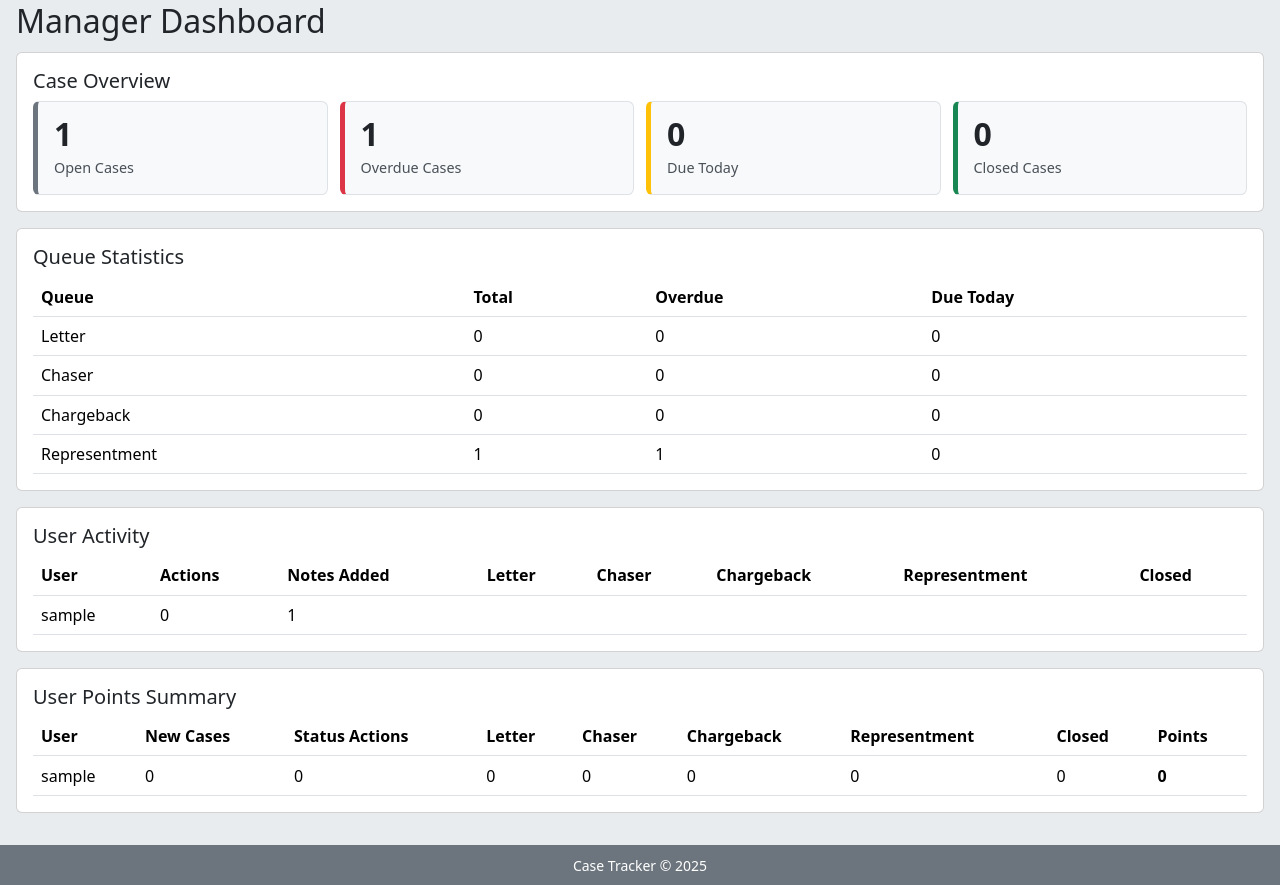
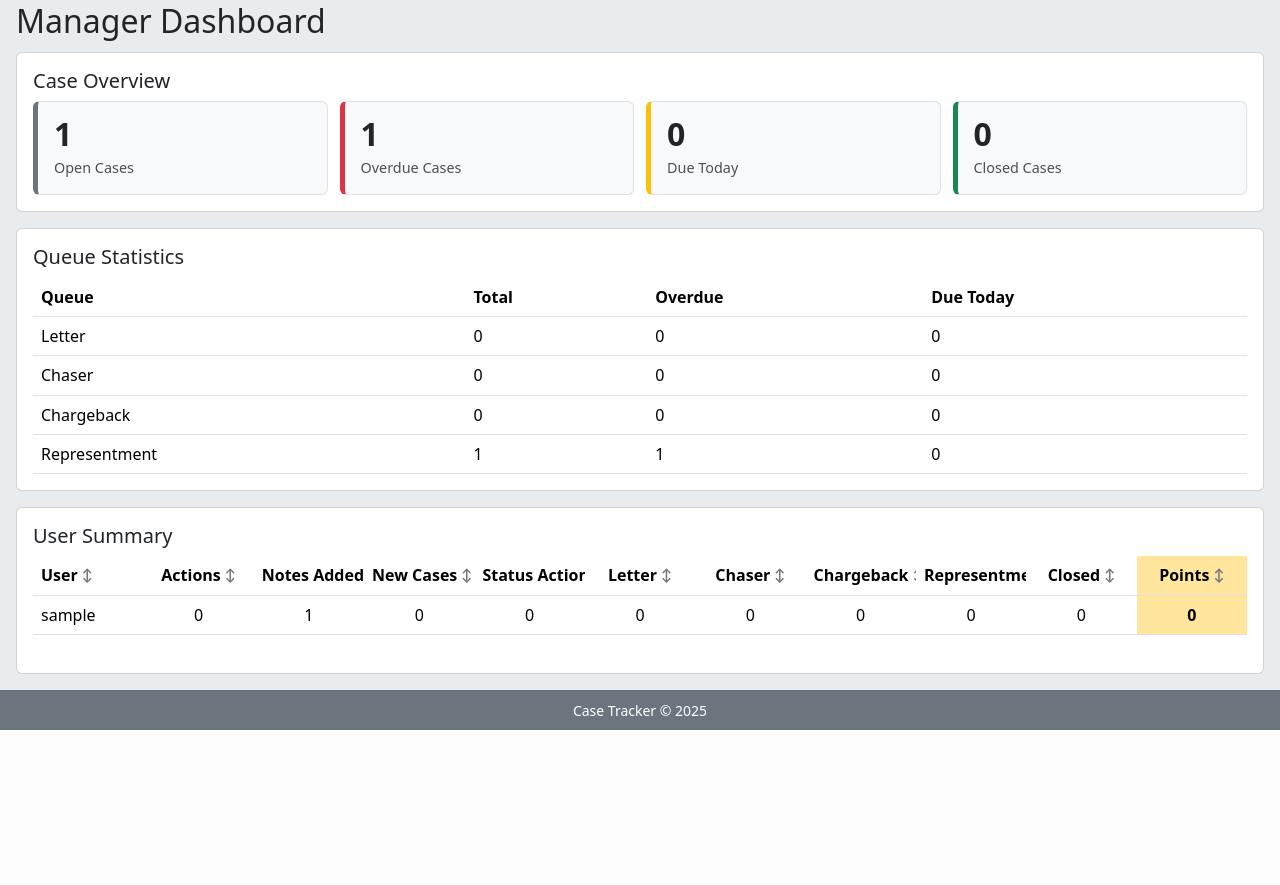
Before and after one commit to FelixCortezGIT/Case-tracker, a Flask app: page /manager_dashboard in a window 1280 px wide. Shown: the part 70-955 px from the top of the page. After the commit the page ends 800 px from the top, so only its background shows below. Run offline with Flask 3, Linux system fonts and the light colour scheme; tables that the repository leaves empty hold one stand-in row (values such as "Sample post").

Commit message:
- pridane Userpoints Summary - adaptivne rozhranie manager dashboard na vysku aj sirku

```diff
--- a/app.py
+++ b/app.py
@@ -237,9 +237,14 @@ def manager_dashboard():
         .count()
     )
     users = User.query.all()
-    user_statistics = []
+    first_logs_subquery = (
+        db.session.query(func.min(Log.log_id).label("first_log_id"))
+        .group_by(Log.case_id)
+        .subquery()
+    )
+    user_summary = []
     for user in users:
-        actions = (
+        total_log_actions = (
             Log.query
             .filter(Log.user_id == user.user_id)
             .count()
@@ -249,76 +254,61 @@ def manager_dashboard():
             .filter(Notes.user_id == user.user_id)
             .count()
         )
-        user_statistics.append({
+        new_cases = (
+            Log.query
+            .filter(Log.user_id == user.user_id)
+            .filter(Log.log_id.in_(first_logs_subquery))
+            .count()
+        )
+        status_actions = total_log_actions - new_cases
+        letter_actions = (
+            Log.query
+            .join(Status)
+            .filter(Log.user_id == user.user_id)
+            .filter(Status.status_name == "letter")
+            .count()
+        )
+        chaser_actions = (
+            Log.query
+            .join(Status)
+            .filter(Log.user_id == user.user_id)
+            .filter(Status.status_name == "chaser")
+            .count()
+        )
+        chargeback_actions = (
+            Log.query
+            .join(Status)
+            .filter(Log.user_id == user.user_id)
+            .filter(Status.status_name == "chargeback")
+            .count()
+        )
+        representment_actions = (
+            Log.query
+            .join(Status)
+            .filter(Log.user_id == user.user_id)
+            .filter(Status.status_name == "representment")
+            .count()
+        )
+        closed_actions = (
+            Log.query
+            .join(Status)
+            .filter(Log.user_id == user.user_id)
+            .filter(Status.status_name == "closed")
+            .count()
+        )
+        user_summary.append({
             "username": user.username,
-            "actions": actions,
-            "notes_added": notes_added
+            "actions": total_log_actions,
+            "notes_added": notes_added,
+            "new_cases": new_cases,
+            "status_actions": status_actions,
+            "letter_actions": letter_actions,
+            "chaser_actions": chaser_actions,
+            "chargeback_actions": chargeback_actions,
+            "representment_actions": representment_actions,
+            "closed_actions": closed_actions,
+            "points": (new_cases * 2) + status_actions
         })
-        first_logs_subquery = (
-            db.session.query(func.min(Log.log_id).label("first_log_id"))
-            .group_by(Log.case_id)
-            .subquery()
-        )
-        points_statistics = []
-        for user in users:
-            total_log_actions = (
-                Log.query
-                .filter(Log.user_id == user.user_id)
-                .count()
-            )
-            new_cases = (
-                Log.query
-                .filter(Log.user_id == user.user_id)
-                .filter(Log.log_id.in_(first_logs_subquery))
-                .count()
-            )
-            status_actions = total_log_actions - new_cases
-            letter_actions = (
-                Log.query
-                .join(Status)
-                .filter(Log.user_id == user.user_id)
-                .filter(Status.status_name == "letter")
-                .count()
-            )
-            chaser_actions = (
-                Log.query
-                .join(Status)
-                .filter(Log.user_id == user.user_id)
-                .filter(Status.status_name == "chaser")
-                .count()
-            )
-            chargeback_actions = (
-                Log.query
-                .join(Status)
-                .filter(Log.user_id == user.user_id)
-                .filter(Status.status_name == "chargeback")
-                .count()
-            )
-            representment_actions = (
-                Log.query
-                .join(Status)
-                .filter(Log.user_id == user.user_id)
-                .filter(Status.status_name == "representment")
-                .count()
-            )
-            closed_actions = (
-                Log.query
-                .join(Status)
-                .filter(Log.user_id == user.user_id)
-                .filter(Status.status_name == "closed")
-                .count()
-            )
-            points_statistics.append({
-                "username": user.username,
-                "new_cases": new_cases,
-                "status_actions": status_actions,
-                "letter_actions": letter_actions,
-                "chaser_actions": chaser_actions,
-                "chargeback_actions": chargeback_actions,
-                "representment_actions": representment_actions,
-                "closed_actions": closed_actions,
-                "points": (new_cases * 2) + status_actions
-            })
     queue_names = ["letter", "chaser", "chargeback", "representment"]
     queue_statistics = []
     for queue_name in queue_names:
@@ -355,8 +345,7 @@ def manager_dashboard():
         overdue_cases=overdue_cases,
         due_today_cases=due_today_cases,
         queue_statistics=queue_statistics,
-        user_statistics=user_statistics,
-        points_statistics=points_statistics
+        user_summary=user_summary
     )
 
 @app.route("/case/<int:case_id>/update_case", methods=["POST"])
--- a/static/style.css
+++ b/static/style.css
@@ -225,3 +225,85 @@ body {
     vertical-align: middle;
     padding: 0.45rem 0.5rem;
 }
+
+.manager-screen {
+    display: flex;
+    flex-direction: column;
+    min-height: 0;
+    overflow: hidden;
+}
+
+.manager-screen > .card {
+    flex-shrink: 0;
+}
+
+.user-summary-card {
+    flex: 1;
+    min-height: 0;
+    margin-bottom: 0;
+    display: flex;
+    flex-direction: column;
+}
+
+.user-summary-table-wrap {
+    flex: 1;
+    min-height: 0;
+    overflow-y: auto;
+    overflow-x: auto;
+}
+
+.user-summary-table-wrap .manager-table {
+    min-width: 70rem;
+}
+
+.user-summary-table-wrap .manager-table thead th {
+    position: sticky;
+    top: 0;
+    z-index: 2;
+    background-color: #ffffff;
+    border-bottom: 1px solid #dee2e6;
+}
+
+.user-summary-table-wrap .manager-table th,
+.user-summary-table-wrap .manager-table td {
+    white-space: nowrap;
+}
+
+.user-summary-table-wrap .manager-table th:last-child,
+.user-summary-table-wrap .manager-table td:last-child {
+    text-align: center;
+    font-weight: bold;
+    background-color: #ffe69c;
+}
+
+.user-summary-table-wrap .manager-table td:last-child {
+    font-size: 1rem;
+}
+
+.user-summary-table-wrap .manager-table {
+    table-layout: fixed;
+    width: 100%;
+    min-width: 70rem;
+}
+
+.user-summary-table-wrap .manager-table th,
+.user-summary-table-wrap .manager-table td {
+    text-align: center;
+}
+
+.user-summary-table-wrap .manager-table th:first-child,
+.user-summary-table-wrap .manager-table td:first-child {
+    text-align: left;
+}
+
+.sort-header {
+    display: inline-flex;
+    align-items: center;
+    gap: 0.25rem;
+    white-space: nowrap;
+}
+
+.sort-arrows {
+    font-size: 0.8rem;
+    color: #6c757d;
+}
--- a/templates/manager_dashboard.html
+++ b/templates/manager_dashboard.html
@@ -81,61 +81,33 @@
             </table>
         </div>
 
-        <div class="card p-3 mb-3">
-            <h5>User Activity</h5>
+        <div class="card p-3 user-summary-card">
+            <h5>User Summary</h5>
 
+            <div class="user-summary-table-wrap">
                 <table class="table table-sm manager-table mb-0">
                     <thead>
                         <tr>
-                        <th>User</th>
-                        <th>Actions</th>
-                        <th>Notes Added</th>
-                        <th>Letter</th>
-                        <th>Chaser</th>
-                        <th>Chargeback</th>
-                        <th>Representment</th>
-                        <th>Closed</th>
+                            <th><span class="sort-header">User <span class="sort-arrows">↕</span></span></th>
+                            <th><span class="sort-header">Actions <span class="sort-arrows">↕</span></span></th>
+                            <th><span class="sort-header">Notes Added <span class="sort-arrows">↕</span></span></th>
+                            <th><span class="sort-header">New Cases <span class="sort-arrows">↕</span></span></th>
+                            <th><span class="sort-header">Status Actions <span class="sort-arrows">↕</span></span></th>
+                            <th><span class="sort-header">Letter <span class="sort-arrows">↕</span></span></th>
+                            <th><span class="sort-header">Chaser <span class="sort-arrows">↕</span></span></th>
+                            <th><span class="sort-header">Chargeback <span class="sort-arrows">↕</span></span></th>
+                            <th><span class="sort-header">Representment <span class="sort-arrows">↕</span></span></th>
+                            <th><span class="sort-header">Closed <span class="sort-arrows">↕</span></span></th>
+                            <th><span class="sort-header">Points <span class="sort-arrows">↕</span></span></th>
                         </tr>
                     </thead>
 
                     <tbody>
-                    {% for user in user_statistics %}
+                        {% for user in user_summary %}
                             <tr>
                                 <td>{{ user.username }}</td>
                                 <td>{{ user.actions }}</td>
                                 <td>{{ user.notes_added }}</td>
-                            <td>{{ user.letter_actions }}</td>
-                            <td>{{ user.chaser_actions }}</td>
-                            <td>{{ user.chargeback_actions }}</td>
-                            <td>{{ user.representment_actions }}</td>
-                            <td>{{ user.closed_actions }}</td>
-                        </tr>
-                    {% endfor %}
-                </tbody>
-            </table>
-        </div>
-        <div class="card p-3 mb-3">
-            <h5>User Points Summary</h5>
-
-            <table class="table table-sm manager-table mb-0">
-                <thead>
-                    <tr>
-                        <th>User</th>
-                        <th>New Cases</th>
-                        <th>Status Actions</th>
-                        <th>Letter</th>
-                        <th>Chaser</th>
-                        <th>Chargeback</th>
-                        <th>Representment</th>
-                        <th>Closed</th>
-                        <th>Points</th>
-                    </tr>
-                </thead>
-
-                <tbody>
-                    {% for user in points_statistics %}
-                        <tr>
-                            <td>{{ user.username }}</td>
                                 <td>{{ user.new_cases }}</td>
                                 <td>{{ user.status_actions }}</td>
                                 <td>{{ user.letter_actions }}</td>
@@ -149,6 +121,7 @@
                     </tbody>
                 </table>
             </div>
+        </div>
     </main>
 
     <script src="https://cdn.jsdelivr.net/npm/bootstrap@5.3.8/dist/js/bootstrap.bundle.min.js"></script>
```
Lines whose indentation alone changed are shown as unchanged.
